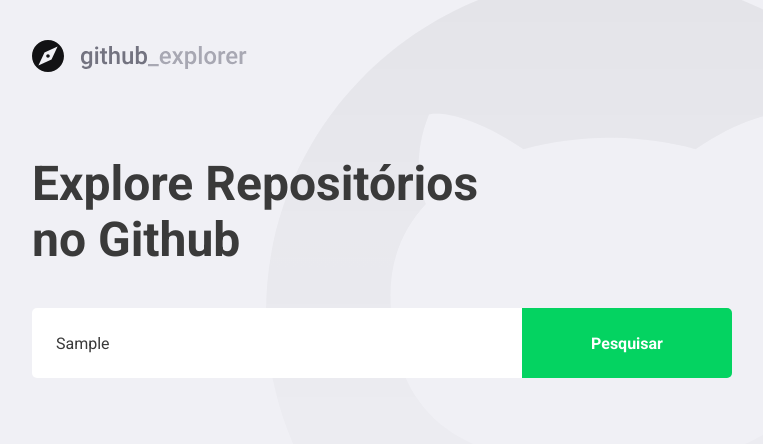
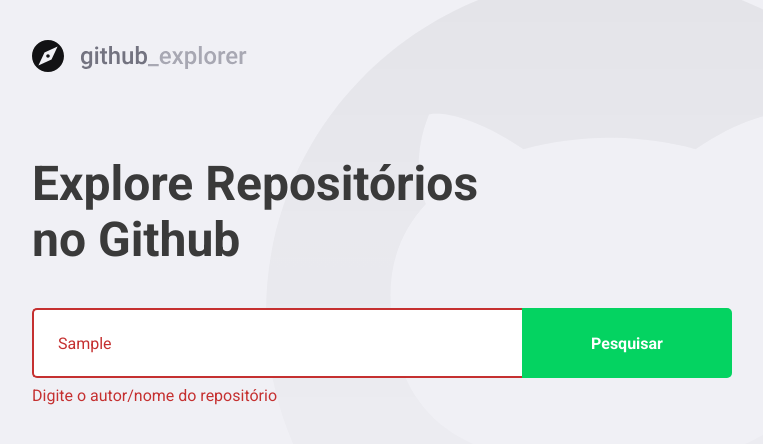
Before and after one commit to yangricardo/rocketseat_05_primeiro_projeto_react, a React (Create React App) app: page / in a window 1280 px wide. Both pictures are taken after typing "Sample" into the empty fields and a click on the button "Pesquisar". Shown: the top 444 px of the page, without its empty margins (148-911 px from the left). Built offline with nearby package versions, Linux system fonts and the light colour scheme; no server answers; the HTML template or start-up script is replaced by a standard one.

Commit message:
lidando com erros

```diff
--- a/src/pages/Dashboard/index.tsx
+++ b/src/pages/Dashboard/index.tsx
@@ -1,7 +1,7 @@
 import React, { useState, FormEvent } from 'react';
 import './styles.ts';
 import logoImg from '../../assets/githubExplorerLogo.svg';
-import { Title, Form, Repositories } from './styles';
+import { Title, Form, Repositories, Error } from './styles';
 import { FiChevronRight } from 'react-icons/fi';
 import GithubAPI from '../../services/githubApi';
 
@@ -16,23 +16,37 @@
 
 const Dashboard: React.FC = () => {
   const [newRepo, setNewRepo] = useState('');
+  const [inputError, setInputError] = useState('');
   const [repositories, setRepositories] = useState<Repository[]>([]);
 
   async function handleAddRepository(
     event: FormEvent<HTMLFormElement>,
   ): Promise<void> {
     event.preventDefault();
-    const response = await GithubAPI.get(`repos/${newRepo}`);
-    const repository: Repository = response.data;
-    setRepositories([...repositories, repository]);
-    setNewRepo('');
+    if (!inputError) {
+      setInputError('Digite o autor/nome do repositório');
+      return;
+    }
+    if (!inputError) {
+      setInputError('Digite o autor/nome do repositório');
+      return;
+    }
+    try {
+      const response = await GithubAPI.get(`repos/${newRepo}`);
+      const repository: Repository = response.data;
+      setRepositories([...repositories, repository]);
+      setNewRepo('');
+      setInputError('');
+    } catch (error) {
+      setInputError('Erro na busca por esse repositório');
+    }
   }
 
   return (
     <>
       <img src={logoImg} alt="Github Explorer" />
       <Title>Explore Repositórios no Github</Title>
-      <Form onSubmit={handleAddRepository}>
+      <Form hasError={!!inputError} onSubmit={handleAddRepository}>
         <input
           placeholder="Digite o nome do repositório"
           value={newRepo}
@@ -40,6 +54,9 @@
         />
         <button type="submit">Pesquisar</button>
       </Form>
+
+      {inputError && <Error>{inputError}</Error>}
+
       <Repositories>
         {repositories.map(repository => (
           <a key={repository.full_name} href="teste">
--- a/src/pages/Dashboard/styles.ts
+++ b/src/pages/Dashboard/styles.ts
@@ -1,4 +1,4 @@
-import styled from 'styled-components';
+import styled, { css } from 'styled-components';
 import { shade } from 'polished';
 
 // Template Literals
@@ -10,7 +10,11 @@
   line-height: 56px;
 `;
 
-export const Form = styled.form`
+interface FormProps {
+  hasError: boolean;
+}
+
+export const Form = styled.form<FormProps>`
   margin-top: 40px;
   max-width: 700px;
   display: flex;
@@ -19,11 +23,20 @@
     height: 70px;
     padding: 0 24px;
     color: #3a3a3a;
-    border: 0;
+    border: 2px solid #fff;
     border-radius: 5px 0 0 5px;
+
     &::placeholder {
       color: #a8a8b3;
     }
+
+    ${props =>
+      props.hasError &&
+      css`
+        color: #c53030;
+        border-color: #c53030;
+        border-right: 0;
+      `}
   }
   button {
     width: 210px;
@@ -68,7 +81,7 @@
       border-radius: 50%;
     }
     div {
-      margin-left: 0 16px;
+      margin: 0 16px;
       flex: 1;
       strong {
         font-size: 20px;
@@ -86,3 +99,9 @@
     }
   }
 `;
+
+export const Error = styled.span`
+  display: block;
+  color: #c53030;
+  margin-top: 8px;
+`;
```
Also changed, not shown: 1 other file (tests, documents, lock files or other folders).
